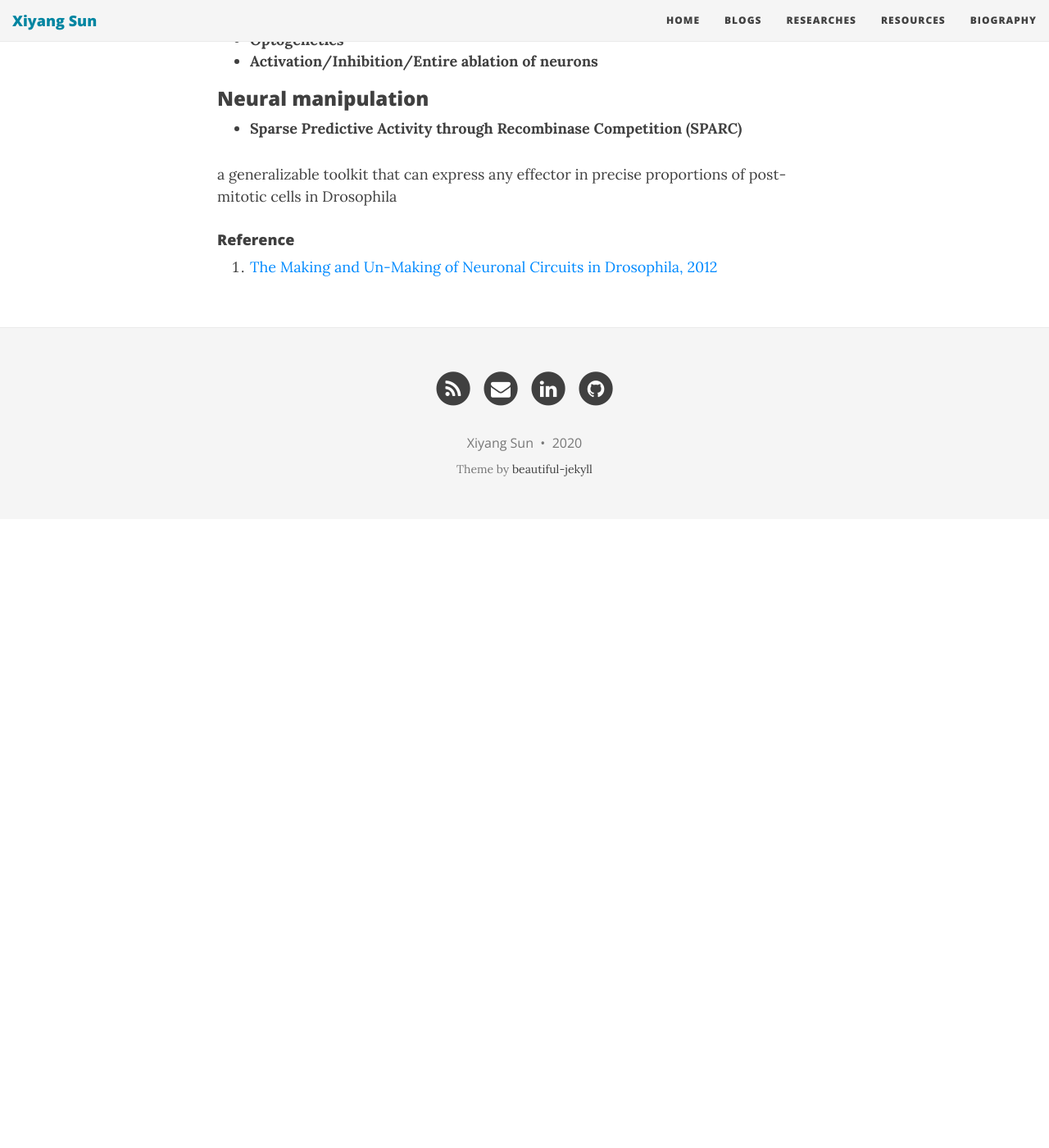
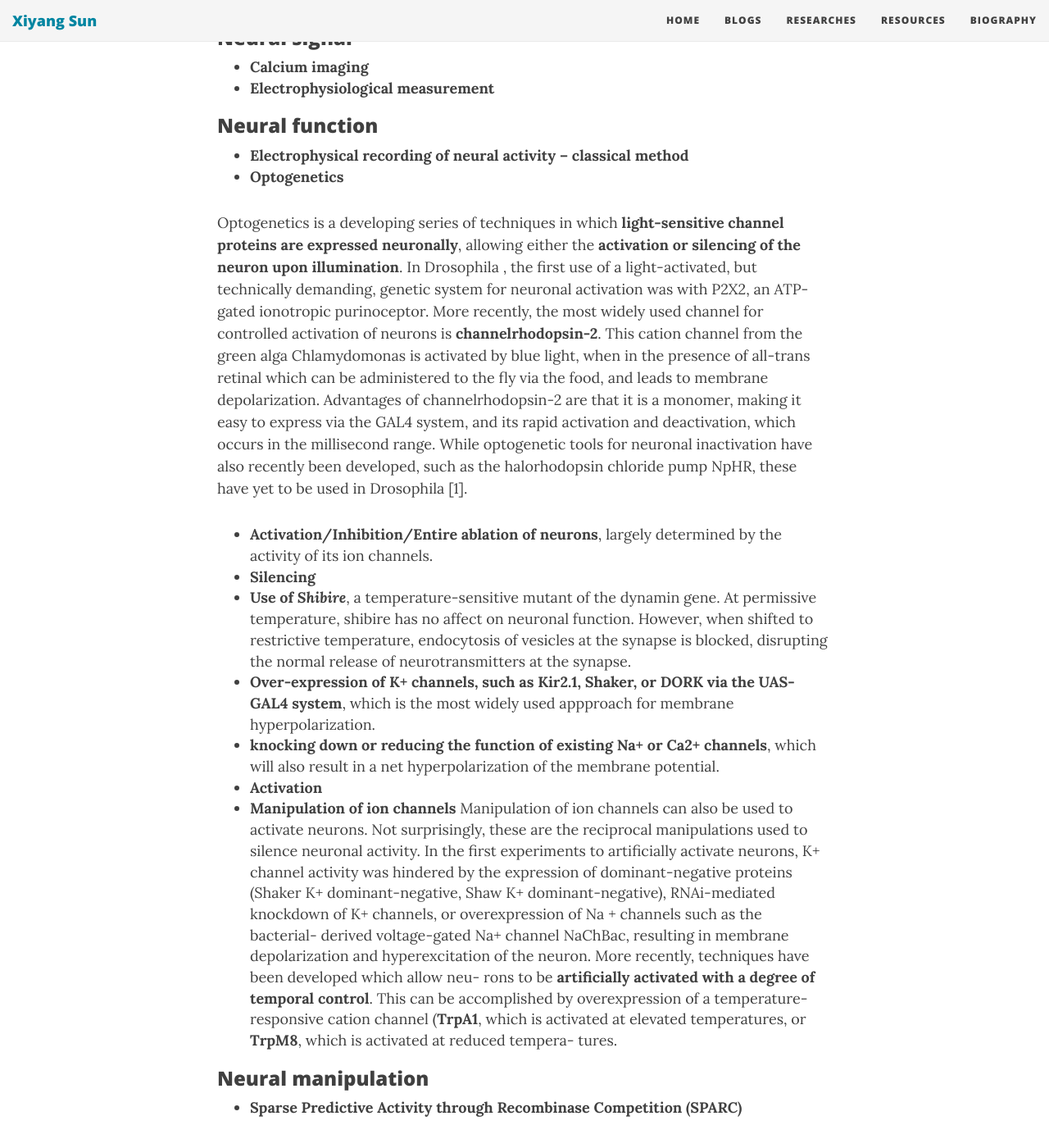
Before and after one commit to AlbertLordsun/AlbertLordsun.github.io, a Jekyll site: the page built from blogs/Research-Neuroscience-Scienctific research toolkit for Drosophila larvae.md, in a window 1280 px wide and 1400 px high, scrolled down 1328 px. Shown: the whole window at 82% size. Built offline with Jekyll 4.4.1, drawn with Linux system fonts in a browser that asks for light colours; nearby versions of some CDN libraries; before the commit the page ends 1961 px from its top, so only the background shows below that; some of the changed text lies outside the part shown.

Commit message:
Update Research-Neuroscience-Scienctific research toolkit for Drosophila larvae.md

```diff
--- a/blogs/Research-Neuroscience-Scienctific research toolkit for Drosophila larvae.md
+++ b/blogs/Research-Neuroscience-Scienctific research toolkit for Drosophila larvae.md
@@ -16,6 +16,9 @@ When both components are present in the same fly, the GAL4 protein that is expre
 activating the expression of the gene of interest. More recently, it has become possible to more finely control activation of
 GAL4-mediated gene expression via use of the Gal80 protein, which binds GAL4 and inhibits it from binding the UAS sequence.[1]
 
+* **Transgenic RNA interference (RNAi)**
+
+  This method is used to knock down the expression of a given gene in a spatiotemporally controlled manner.
 
 ### Gene function
 * **Rescue or overexpression experiments**
@@ -29,12 +32,22 @@ GAL4-mediated gene expression via use of the Gal80 protein, which binds GAL4 and
 
 ### Neural signal
 * **Calcium imaging**
+* **Electrophysiological measurement**
 
 
 ### Neural function
 * **Electrophysical recording of neural activity -- classical method**
 * **Optogenetics**
-* **Activation/Inhibition/Entire ablation of neurons**
+
+ Optogenetics is a developing series of techniques in which **light-sensitive channel proteins are expressed neuronally**, allowing either the **activation or silencing of the neuron upon illumination**. In Drosophila , the first use of a light-activated, but technically demanding, genetic system for neuronal activation was with P2X2, an ATP-gated ionotropic purinoceptor. More recently, the most widely used channel for controlled activation of neurons is **channelrhodopsin-2**. This cation channel from the green alga Chlamydomonas is activated by blue light, when in the presence of all-trans retinal which can be administered to the fly via the food, and leads to membrane depolarization. Advantages of channelrhodopsin-2 are that it is a monomer, making it easy to express via the GAL4 system, and its rapid activation and deactivation, which occurs in the millisecond range. While optogenetic tools for neuronal inactivation have also recently been developed, such as the halorhodopsin chloride pump NpHR, these have yet to be used in Drosophila [1].
+
+* **Activation/Inhibition/Entire ablation of neurons**, largely determined by the activity of its ion channels.
+ * **Silencing**
+  * **Use of *Shibire***, a temperature-sensitive mutant of the dynamin gene. At permissive temperature, shibire has no affect on neuronal function. However, when shifted to restrictive temperature, endocytosis of vesicles at the synapse is blocked, disrupting the normal release of neurotransmitters at the synapse.
+  * **Over-expression of K+ channels, such as Kir2.1, Shaker, or DORK via the UAS-GAL4 system**, which is the most widely used appproach for membrane hyperpolarization.
+  * **knocking down or reducing the function of existing Na+ or Ca2+ channels**, which will also result in a net hyperpolarization of the membrane potential.
+ * **Activation**
+  * **Manipulation of ion channels** Manipulation of ion channels can also be used to activate neurons. Not surprisingly, these are the reciprocal manipulations used to silence neuronal activity. In the first experiments to artificially activate neurons, K+ channel activity was hindered by the expression of dominant-negative proteins (Shaker K+ dominant-negative, Shaw K+ dominant-negative), RNAi-mediated knockdown of K+ channels, or overexpression of Na + channels such as the bacterial- derived voltage-gated Na+ channel NaChBac, resulting in membrane depolarization and hyperexcitation of the neuron. More recently, techniques have been developed which allow neu- rons to be **artificially activated with a degree of temporal control**. This can be accomplished by overexpression of a temperature-responsive cation channel (**TrpA1**, which is activated at elevated temperatures, or **TrpM8**, which is activated at reduced tempera- tures.
 
 
 ### Neural manipulation
```
